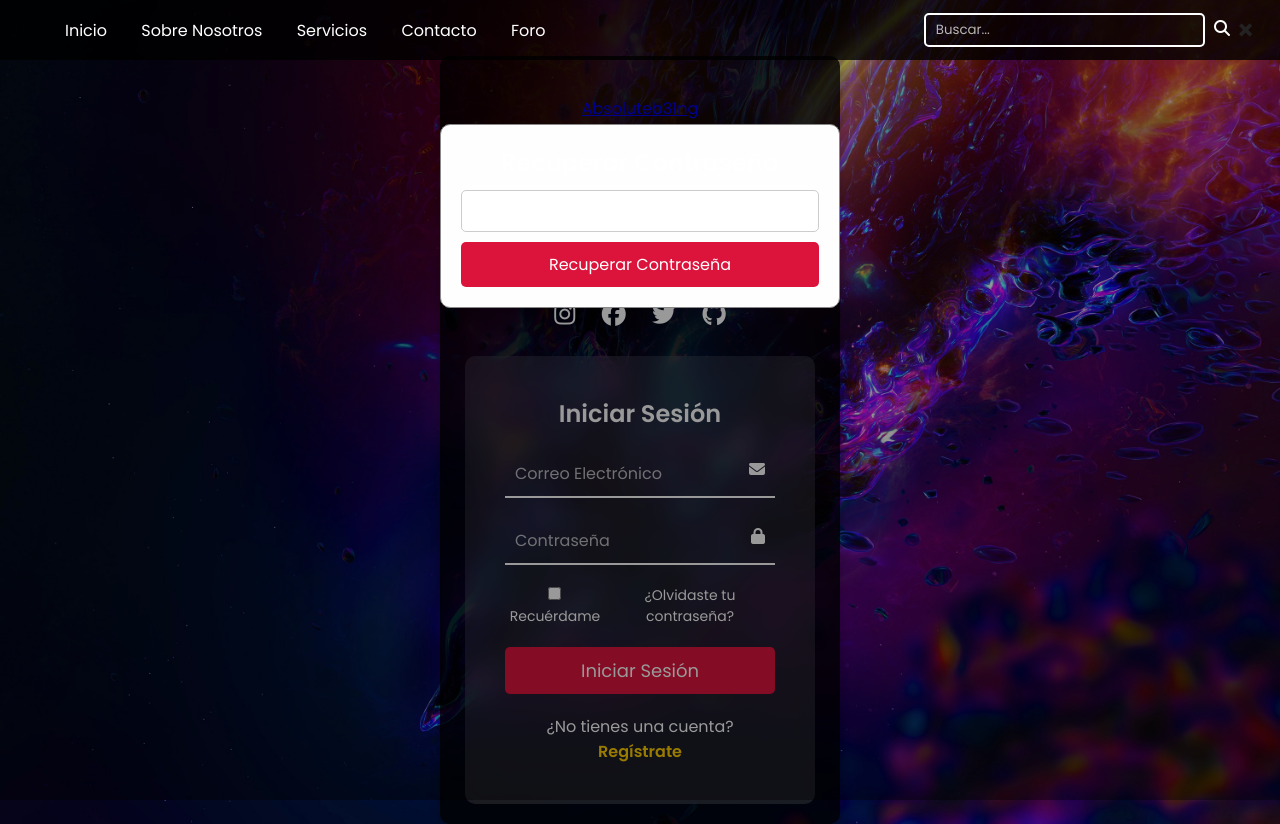
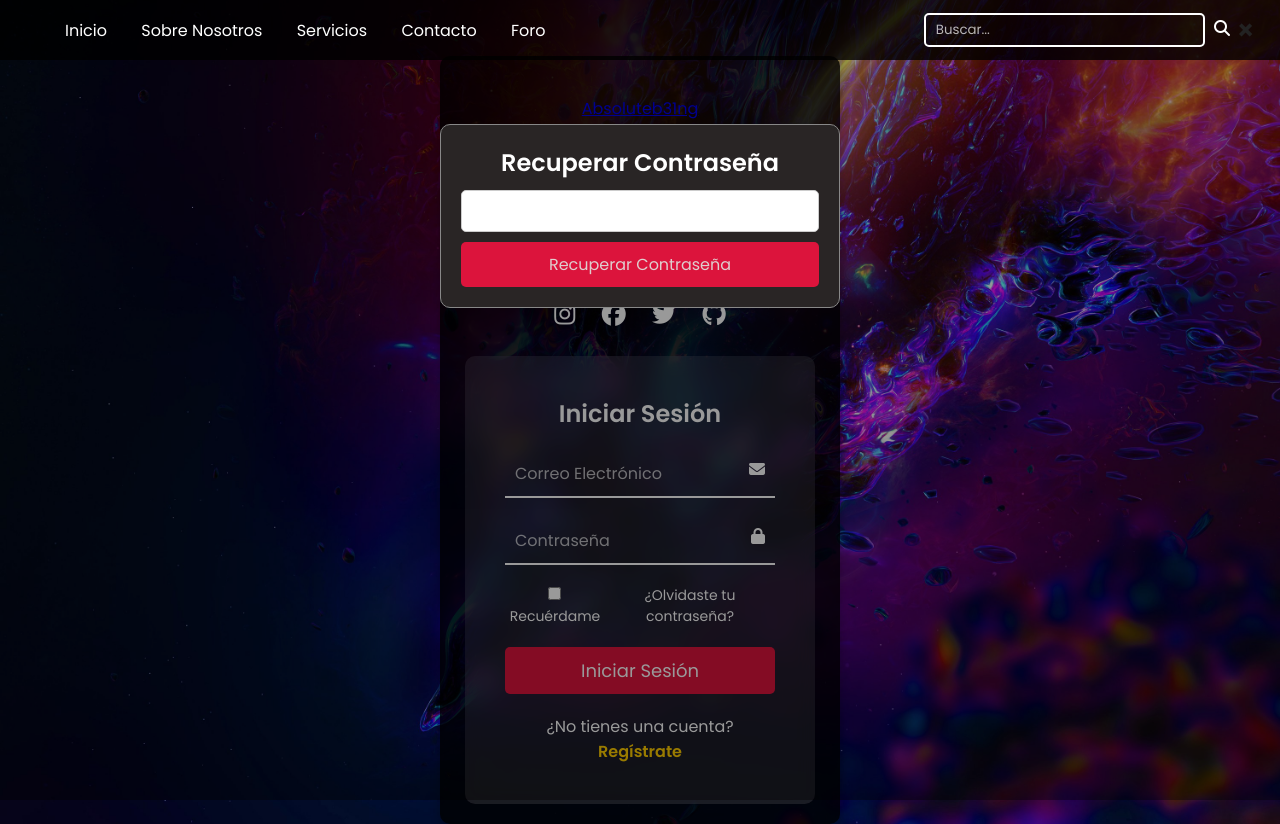
Before and after one commit to absoluteb31ng/CyberSecCommunity, a plain HTML site: page registro.html in a window 1280 px wide. Both pictures are taken after a click on the link "¿Olvidaste tu contraseña?". Drawn offline with Linux system fonts and the light colour scheme.

Commit message:
Add files via upload

```diff
--- a/css/registro.css
+++ b/css/registro.css
@@ -228,7 +228,7 @@ body {
 }
 
 .modal-content {
-    background-color: #fefefe;
+    background-color: #292525;
     margin: 5% auto;
     padding: 20px;
     border: 1px solid #888;
@@ -268,7 +268,7 @@ body {
 .modal button {
     background-color: crimson;
     border: none;
-    color: white;
+    color: rgb(223, 206, 206);
     padding: 10px;
     text-align: center;
     text-decoration: none;
```
